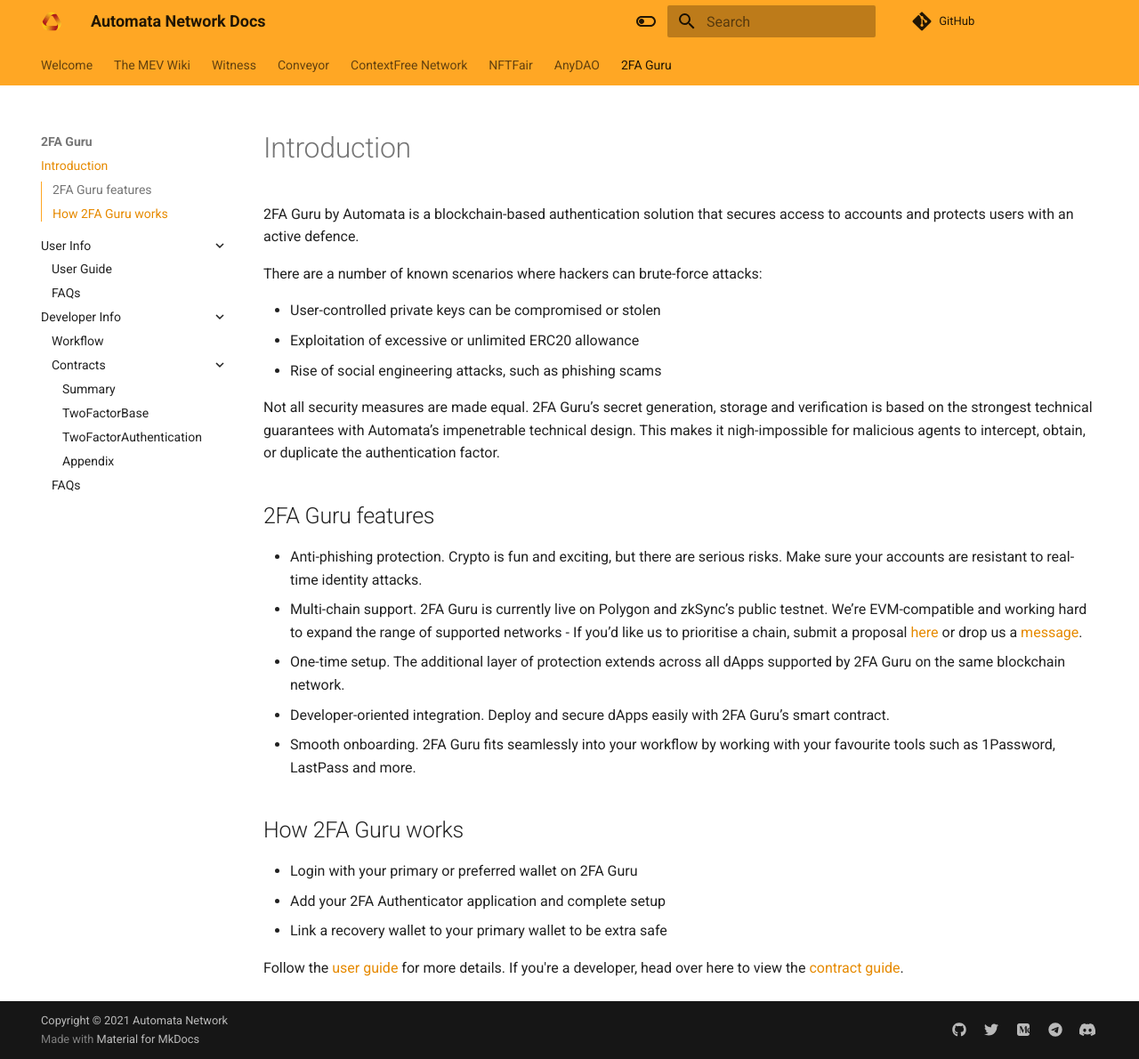
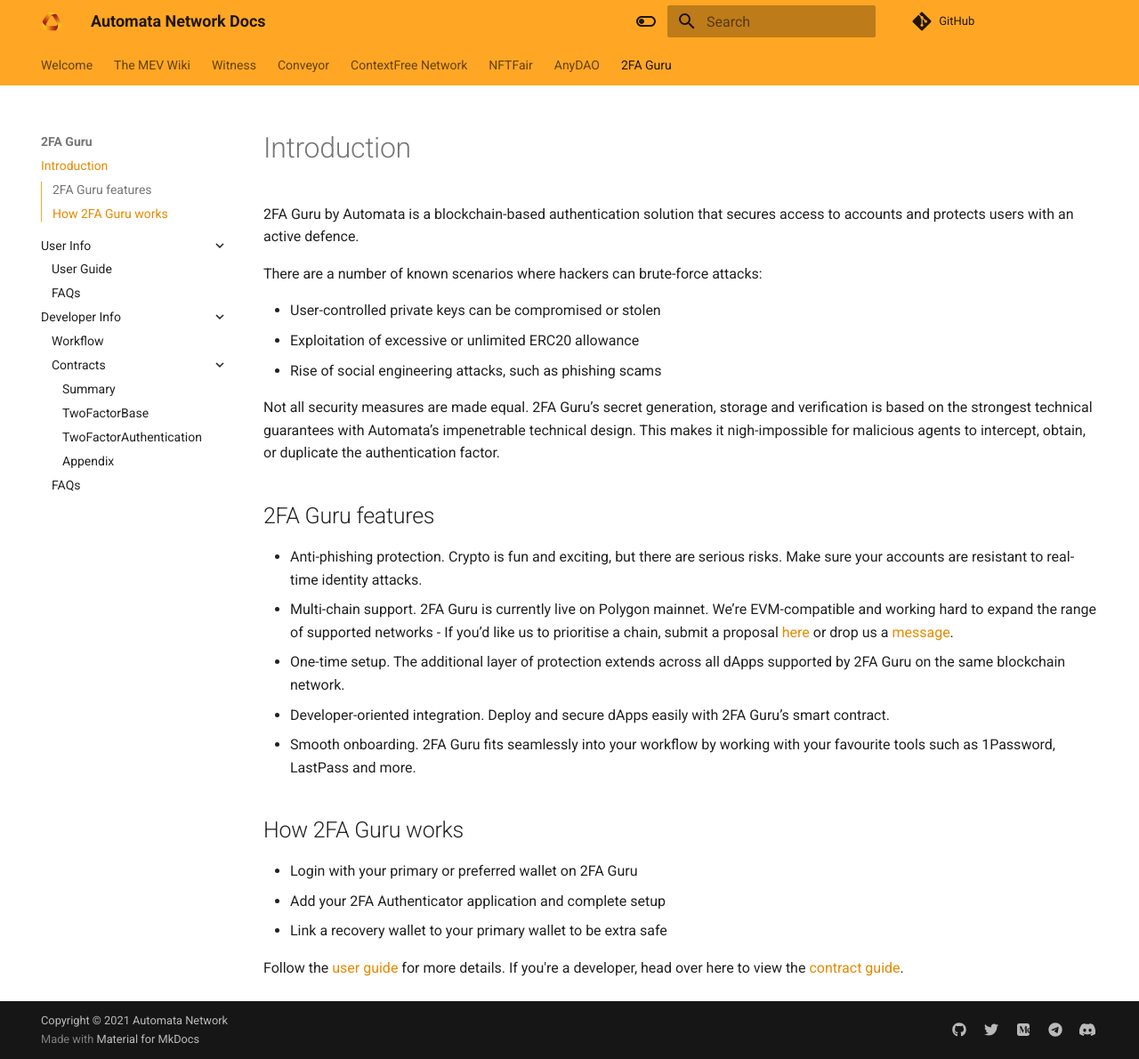
Before and after one commit to automata-network/docs, an MkDocs documentation site: the page built from docs/2fa/introduction.md, in a window 1280 px wide and 1190 px high. Shown: the whole window at 89% size. Built offline with MkDocs 1.6.1 and Material for MkDocs 9.7.7, drawn with Linux system fonts in a browser that asks for light colours; nearby versions of some CDN libraries; comment, search, counter and statistics services are not loaded.

```diff
--- a/docs/2fa/introduction.md
+++ b/docs/2fa/introduction.md
@@ -11,7 +11,7 @@
 
 ## 2FA Guru features
 - Anti-phishing protection. Crypto is fun and exciting, but there are serious risks. Make sure your accounts are resistant to real-time identity attacks.
-- Multi-chain support. 2FA Guru is currently live on Polygon and zkSync’s public testnet. We’re EVM-compatible and working hard to expand the range of supported networks - If you’d like us to prioritise a chain, submit a proposal [here](https://forms.gle/xnwQZepySGiEyyNy9) or drop us a [message](mailto:2fa.guru@ata.network).
+- Multi-chain support. 2FA Guru is currently live on Polygon mainnet. We’re EVM-compatible and working hard to expand the range of supported networks - If you’d like us to prioritise a chain, submit a proposal [here](https://forms.gle/xnwQZepySGiEyyNy9) or drop us a [message](mailto:2fa.guru@ata.network).
 - One-time setup. The additional layer of protection extends across all dApps supported by 2FA Guru on the same blockchain network.
 - Developer-oriented integration. Deploy and secure dApps easily with 2FA Guru’s smart contract.
 - Smooth onboarding. 2FA Guru fits seamlessly into your workflow by working with your favourite tools such as 1Password, LastPass and more.
```
Also changed, not shown: docs/2fa/developers/workflow.md (+1 -2 lines), docs/2fa/users/guide.md (+4 -8 lines).
